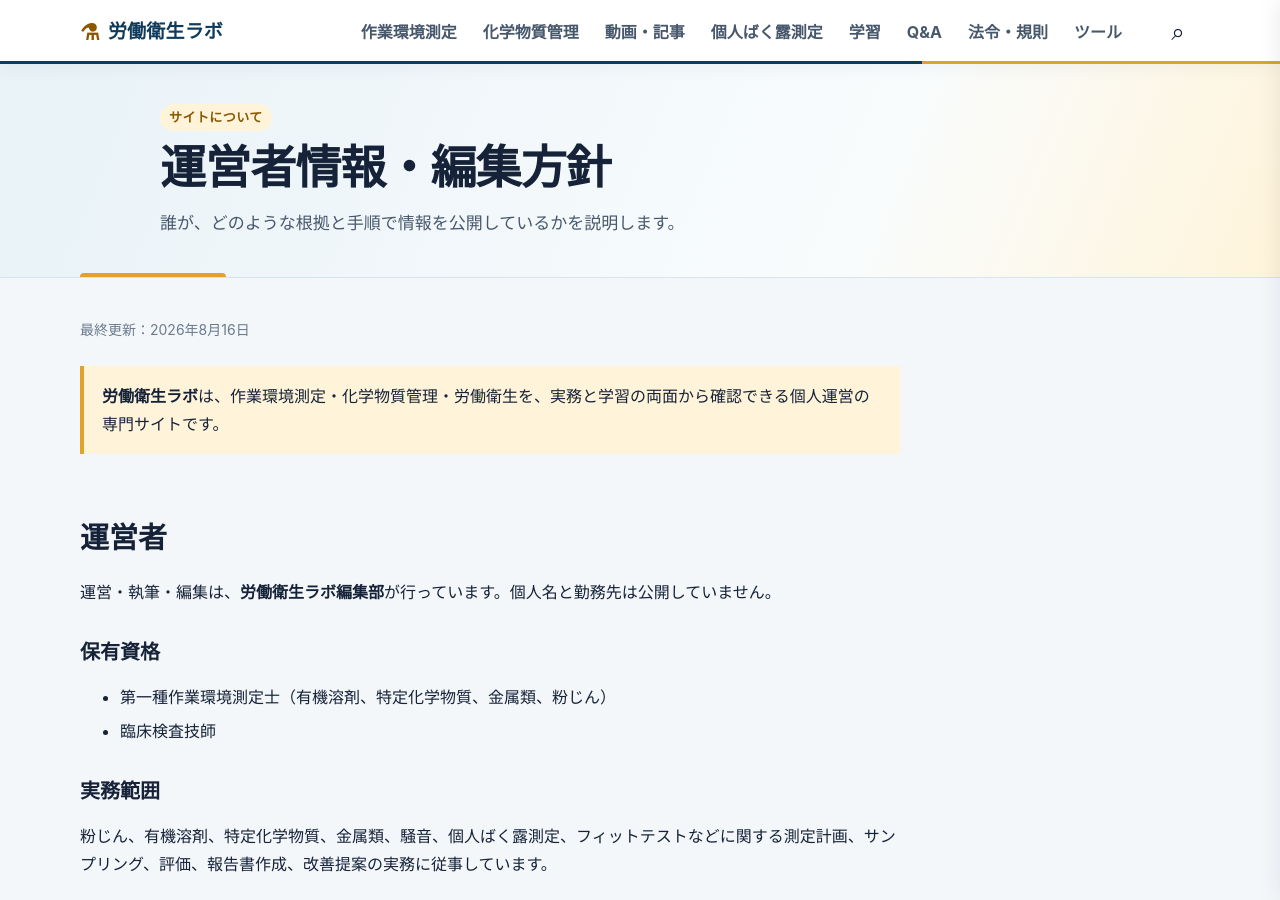
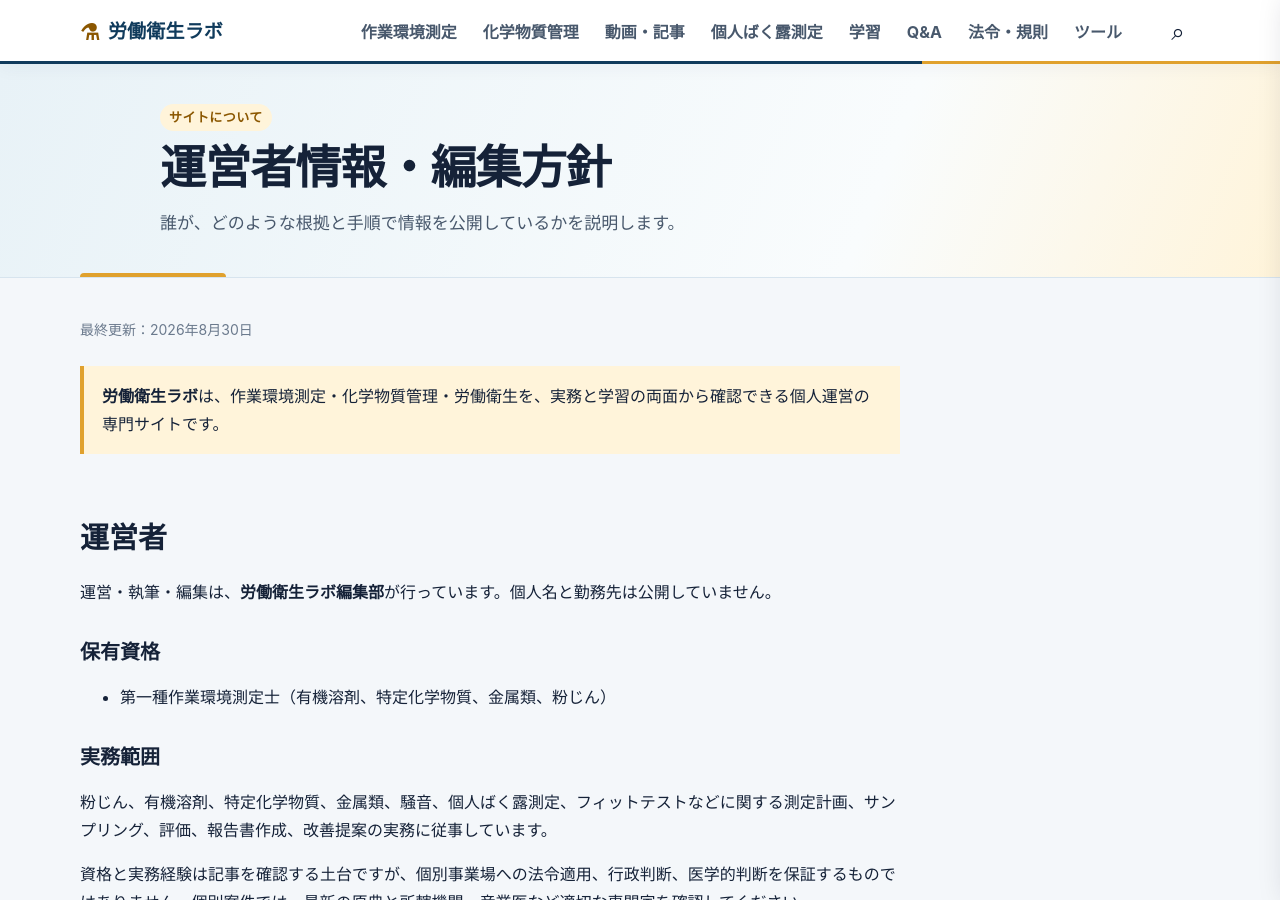
Before and after one commit to rodoeisei-lab/rodoeisei-lab, a Jekyll site: the page built from about/index.md, in a window 1280 px wide and 900 px high. Built offline with Jekyll 4.4.1, drawn with Linux system fonts in a browser that asks for light colours.

Commit message:
Remove medical technologist qualification from profile

```diff
--- a/about/index.md
+++ b/about/index.md
@@ -4,12 +4,12 @@
 eyebrow: サイトについて
 lead: 誰が、どのような根拠と手順で情報を公開しているかを説明します。
 permalink: /about/
-updated_at: 2026-08-16
+updated_at: 2026-08-30
 ---
 
 <div class="trust-page" markdown="1">
 
-<p class="trust-page__updated">最終更新：2026年8月16日</p>
+<p class="trust-page__updated">最終更新：2026年8月30日</p>
 
 <div class="notice-box"><strong>労働衛生ラボ</strong>は、作業環境測定・化学物質管理・労働衛生を、実務と学習の両面から確認できる個人運営の専門サイトです。</div>
 
@@ -20,7 +20,6 @@
 ### 保有資格
 
 - 第一種作業環境測定士（有機溶剤、特定化学物質、金属類、粉じん）
-- 臨床検査技師
 
 ### 実務範囲
 
```
